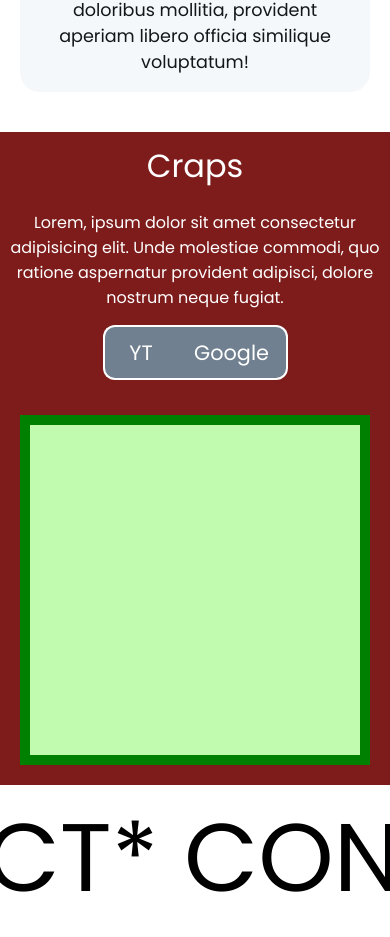
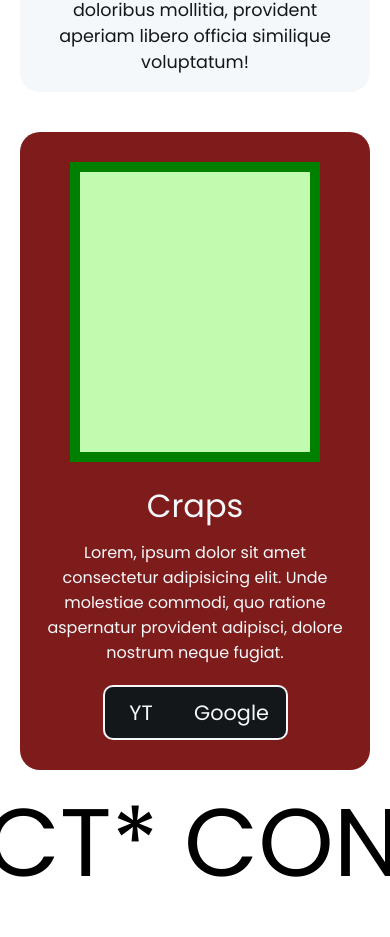
Before and after one commit to sparklingwaterlemon/Portfolio, a React (Create React App) app: page / in a window 390 px wide. Shown: the part 1969-2906 px from the top of the page. Built offline with nearby package versions, Linux system fonts and the light colour scheme.

Commit message:
Project D

```diff
--- a/src/Components/ProjectSectionD/ProjectSectionD.css
+++ b/src/Components/ProjectSectionD/ProjectSectionD.css
@@ -4,87 +4,72 @@
     display: flex;
     flex-wrap: wrap;
     align-items: flex-start;
+    color: #F5F8FA;
 }
-
 .pd-left-container{
     background-color: rgb(126, 28, 28);
-    /* border: 4px dotted orange; */
+    border-radius: 20px 0px 0px 20px;
+    height: 75vh;
 
-    height: 75vh;
-    width: 50%;
+    width: calc(50% - 40px);
+    margin-left: 40px;
 
     display: flex;
     align-items: center;
     justify-content: flex-end;
-    color: white;
 }
-
 .pd-info-container{
-    /* background-color: rgba(232, 167, 54, 0.431);   */
-    width: 400px;
     position: relative;
+    width: 65%;
     right: 75px;
     text-align: center;
-    /* margin-right: 10px; */
 }
-
 .pd-title{
-    /* outline: 2px solid orange; */
     font-size: 2em;
-    padding: 10px 0px 0px 0px;
 }
 .pd-text{
-    /* outline: 2px solid plum; */
     font-size: 1em;
-    padding: 20px 0px 0px 0px;
+    padding-top: 20px;
 }
 .pd-link-container{
-    /* outline: 2px solid gainsboro; */
-    padding: 15px;
+    padding: 25px;
     display: flex;
     justify-content: center;
 }
 .pd-button{
     width: 125px;
     height: 55px;
-    background-color: slategray;
-    color: white;
+    background-color: #14171A;
+    color: #F5F8FA;
 
-    border: 2.5px solid  white;
     font-size: 1.3em;
+    cursor: pointer;
     transition: background-color .5s, color .5s ease-in;
-    cursor: pointer;
 }
 .pd-button.yt{
     width: 75px;
-    border-radius: 12px 0px 0px 12px;
+    border: 2px solid #F5F8FA;
+    border-radius: 10px 0px 0px 10px;
     border-style: solid none solid solid;
 }
+
 .pd-button.gg{
     width: 110px;
-    border-radius: 0px 12px 12px 0px;
+    border: 2px solid #F5F8FA;
+    border-radius: 0px 10px 10px 0px;
     border-style: solid solid solid none;
 }
 .pd-button:hover{
-    background-color: black;
-    color: #fbcfe0;
+    background-color: #1DA1F2;
 }
-.pd-button.yt:hover{
-    border: 2.5px solid #f8b1cc;
-    border-style: solid none solid solid;
-}
-.pd-button.gg:hover{
-    border: 2.5px solid #fbcfe0;
-    border-style: solid solid solid none;
-}
-
 
 .pd-right-container{
     background-color: rgb(126, 28, 28);
+    border-radius: 0px 20px 20px 0px;
 
-    /* border: 3px dotted orange; */
-    width: 50%;
+    width: calc(50% - 40px);
     height: 75vh;
+    margin-right: 40px;
 
     display: flex;
     justify-content: flex-start;
@@ -95,37 +80,61 @@
     width: 480px;
     background-color: #c1fbb0;
     border: 10px solid green;
-
-    /* position: relative;
-    left: -10px */
 }
 
 @media screen and (max-width: 865px){
     #projects{
         height: auto;
+        flex-wrap: wrap-reverse;
     }
+
+
+
     .pd-right-container{
         height: auto;
         width: 100%;
+        border-radius: 20px 20px 0px 0px;
+
+        margin-left: 20px;
+        margin-right: 20px;
+
+        justify-content: center;
+        align-items: center;
     }
+    .pd-right-image-container{
+        width: 250px;
+        height: 300px;
+
+        margin-top: 30px;
+        margin-bottom: 20px;
+    }
+
     .pd-left-container{
+        height: auto;
         width: 100%;
-        height: auto;
-        /* border: 2px solid orange; */
+
+        margin-left: 20px;
+        margin-right: 20px;
+
+        border-radius: 0px 0px 20px 20px;
         justify-content: center;
     }
     .pd-info-container{
-        right:0;
+
+        right: 0;
+        width: 100%;
+        margin-left: 20px;
+        margin-right: 20px;
+    }
+    .pd-text{
+        padding-top: 10px;
+    }
+    .pd-link-container{
+        padding-top: 20px;
+        padding-bottom: 30px;
     }
 
-    .pd-right-container{
-        width:100%;
-        height: auto;
-        justify-content: center;
-    }
-    .pd-right-image-container{
-        margin: 20px;
-        height: 350px;
-    }
+
+
 
 }
```
